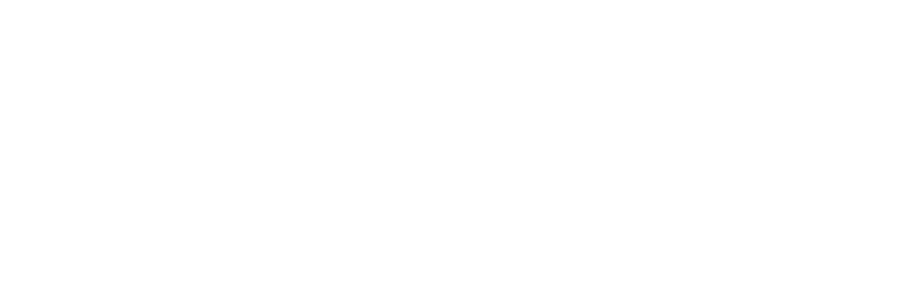
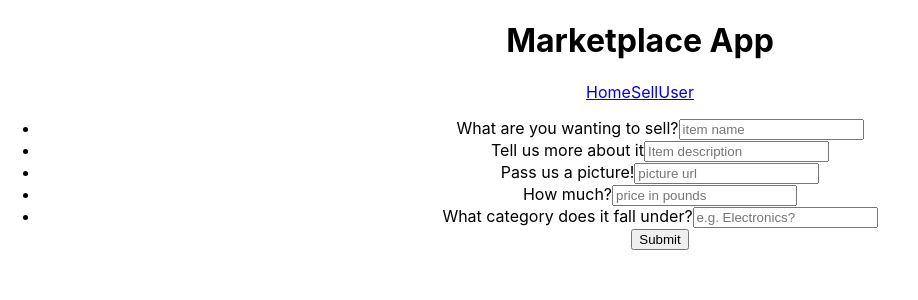
Before and after one commit to jonathan-v93/react-marketplace, a React (Create React App) app: page /sell in a window 1280 px wide. Shown: the top 300 px of the page, without its empty margins (0-918 px from the left). Built offline with nearby package versions, Linux system fonts and the light colour scheme.

Commit message:
made the first part

```diff
--- a/package.json
+++ b/package.json
@@ -6,8 +6,10 @@
     "@testing-library/jest-dom": "^5.16.2",
     "@testing-library/react": "^12.1.3",
     "@testing-library/user-event": "^13.5.0",
+    "axios": "^0.26.0",
     "react": "^17.0.2",
     "react-dom": "^17.0.2",
+    "react-router-dom": "^6.2.2",
     "react-scripts": "5.0.0",
     "web-vitals": "^2.1.4"
   },
--- a/public/index.html
+++ b/public/index.html
@@ -9,35 +9,5 @@
       name="description"
       content="Web site created using create-react-app"
     />
-    <link rel="apple-touch-icon" href="%PUBLIC_URL%/logo192.png" />
-    <!--
-      manifest.json provides metadata used when your web app is installed on a
-      user's mobile device or desktop. See https://developers.google.com/web/fundamentals/web-app-manifest/
-    -->
-    <link rel="manifest" href="%PUBLIC_URL%/manifest.json" />
-    <!--
-      Notice the use of %PUBLIC_URL% in the tags above.
-      It will be replaced with the URL of the `public` folder during the build.
-      Only files inside the `public` folder can be referenced from the HTML.
-
-      Unlike "/favicon.ico" or "favicon.ico", "%PUBLIC_URL%/favicon.ico" will
-      work correctly both with client-side routing and a non-root public URL.
-      Learn how to configure a non-root public URL by running `npm run build`.
-    -->
-    <title>React App</title>
-  </head>
-  <body>
-    <noscript>You need to enable JavaScript to run this app.</noscript>
     <div id="root"></div>
-    <!--
-      This HTML file is a template.
-      If you open it directly in the browser, you will see an empty page.
-
-      You can add webfonts, meta tags, or analytics to this file.
-      The build step will place the bundled scripts into the <body> tag.
-
-      To begin the development, run `npm start` or `yarn start`.
-      To create a production bundle, use `npm run build` or `yarn build`.
-    -->
-  </body>
 </html>
--- a/src/App.js
+++ b/src/App.js
@@ -1,11 +1,24 @@
-
+import { Header } from './components/Header'
+import { NavBar } from './components/NavBar'
+import {ItemList} from './components/ItemList'
 import './App.css';
+import { BrowserRouter, Routes, Route } from 'react-router-dom';
+import { SellForm } from './components/SellForm';
 
 function App() {
   return (
-    <div className="App">
+    <BrowserRouter>
+      <div className="App">
+        <Header />
+        <NavBar />
+      <Routes>
+          <Route path="/" element={<ItemList />} />
+          {/* <Route path="/user" element={<User />} /> */}
+          <Route path="/sell" element={<SellForm />} />
+        </Routes>
+        </div>
+    </BrowserRouter>
 
-    </div>
   );
 }
 
--- /dev/null
+++ b/src/components/ArrangementButton.jsx
@@ -0,0 +1,26 @@
+import { useState } from "react";
+import { getItemsForSale } from "../utils/apiRequests";
+
+export function ArrangementButton({setItemsForSale}) {
+  const [category, setCategory] = useState([
+    "Electronics",
+    "Relics",
+    "Household",
+  ]);
+    const onClick = (e) => {
+        getItemsForSale().then(({ items }) => {
+            const filteredItems = items.filter(item => item.category_name === e.target.value);
+            console.log(e.target.value);
+            setItemsForSale(filteredItems)
+
+        })
+    }
+
+  return (
+    <><h5>Filter by</h5>
+      {category.map((cat) => {
+        return <button value={cat} onClick={onClick} key={cat}>{cat}</button>;
+      })}
+    </>
+  );
+}
--- /dev/null
+++ b/src/components/Header.jsx
@@ -0,0 +1,6 @@
+export function Header () {
+    return (
+        <h1>Marketplace App</h1>
+
+    )
+}
--- /dev/null
+++ b/src/components/ItemList.jsx
@@ -0,0 +1,29 @@
+import { useState, useEffect } from "react";
+import { getItemsForSale } from "../utils/apiRequests";
+import { ItemTile } from './ItemTile'
+import {ArrangementButton} from './ArrangementButton';
+
+export function ItemList() {
+    const [itemsForSale, setItemsForSale] = useState([]);
+    const [isLoading, setIsLoading] = useState(true);
+
+  useEffect(() => {
+      getItemsForSale().then(({items}) => {
+          setItemsForSale(items)
+          setIsLoading(false)
+      });
+  }, []);
+
+    return isLoading ? <h2>Loading ...</h2> : (
+        <ul>
+            <ArrangementButton setItemsForSale={setItemsForSale} />
+            {itemsForSale.map(item => {
+                return (
+                    <li key={item.item_id}>
+                        <ItemTile item={item} />
+                </li>
+            )
+        })}
+    </ul>
+    )
+}
--- /dev/null
+++ b/src/components/ItemTile.jsx
@@ -0,0 +1,14 @@
+import {priceFormatter} from '../utils/apiRequests'
+
+export function ItemTile({ item }) {
+  return (
+    <div>
+      <img src={item.img_url} alt={item.item_name} />
+      <h2>{item.item_name}</h2>
+          <p>{item.description}</p>
+          <h4>{priceFormatter(item.price)}</h4>
+          <button>Buy One</button>
+          <br />
+    </div>
+  );
+}
--- /dev/null
+++ b/src/components/NavBar.jsx
@@ -0,0 +1,11 @@
+import {Link} from  'react-router-dom';
+
+export function NavBar() {
+    return (
+        <nav>
+  <Link to="/">Home</Link>
+  <Link to="/sell">Sell</Link>
+  <Link to="/user">User</Link>
+</nav>
+    )
+}
--- /dev/null
+++ b/src/components/SellForm.jsx
@@ -0,0 +1,69 @@
+import { useState } from "react";
+import { postItem } from 'react';
+
+export function SellForm() {
+  const [itemName, setItemName] = useState("");
+  const [itemDescription, setitemDescription] = useState("");
+  const [itemImgUrl, setitemImgUrl] = useState("");
+  const [itemPrice, setItemPrice] = useState("");
+  const [itemCategory, setItemCategory] = useState("");
+
+    const handleSubmit = (e) => {
+        e.preventDefault();
+        postItem(info);
+     };
+
+
+  return (
+    <form onSubmit={handleSubmit}>
+      <ul>
+        <li>
+          <label for="name">What are you wanting to sell?</label>
+          <input
+            onChange={(e) => setItemName(e.target.value)}
+            placeHolder="item name"
+            id="name"
+            value={itemName}
+          ></input>
+        </li>
+        <li>
+          <label for="deascription">Tell us more about it</label>
+          <input
+            onChange={(e) => setitemDescription(e.target.value)}
+            placeholder="Item description"
+            id="description"
+            value={itemDescription}
+          ></input>
+        </li>
+        <li>
+          <label for="url">Pass us a picture!</label>
+          <input
+            onChange={(e) => setitemImgUrl(e.target.value)}
+            placeholder="picture url"
+            id="url"
+            value={itemImgUrl}
+          ></input>
+        </li>
+        <li>
+          <label for="price">How much?</label>
+          <input
+            onChange={(e) => setItemPrice(e.target.value)}
+            placeholder="price in pounds"
+            id="price"
+            value={itemPrice}
+          ></input>
+        </li>
+        <li>
+          <label for="category">What category does it fall under?</label>
+          <input
+            onChange={(e) => setItemCategory(e.target.value)}
+            placeholder="e.g. Electronics?"
+            id="category"
+            value={itemCategory}
+          ></input>
+              </li>
+              <button>Submit</button>
+      </ul>
+    </form>
+  );
+}
--- /dev/null
+++ b/src/utils/apiRequests.js
@@ -0,0 +1,27 @@
+import axios from 'axios';
+
+const url = axios.create({
+    baseURL: 'https://nc-marketplace.herokuapp.com/api'
+})
+
+export function getItemsForSale() {
+    return url.get('/items').then(({ data }) => {
+        return data;
+    }).catch(err => console.log(err))
+}
+
+export function priceFormatter(priceInPence) {
+    const pounds = priceInPence / 100;
+    return `£${pounds}`
+}
+
+export function postItem(item) {
+    return url.get('/categories').then(({ data }) => {
+        const categoryArray = data.categories;
+        const exists = categoryArray.find(cat => cat === item.category_name)
+        if (!exists) return url.post('/categories', item.category_name)
+    }).then(() => {
+        return url.post('/items', item)
+    }).then(() => { console.log('item created!') })
+        .catch(err => console.log(err))
+}
```
Also changed, not shown: 1 other file (tests, documents, lock files or other folders).
